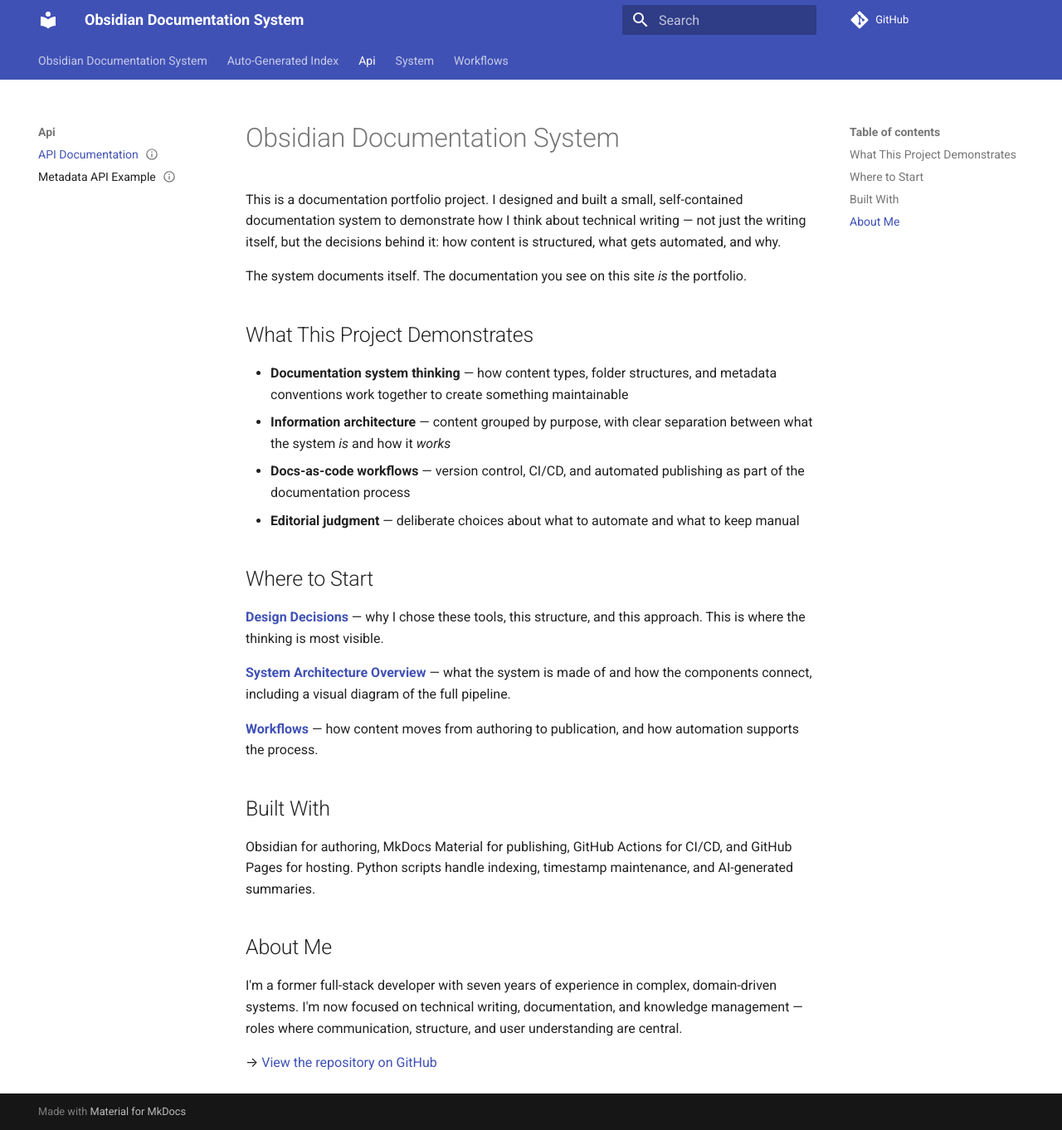
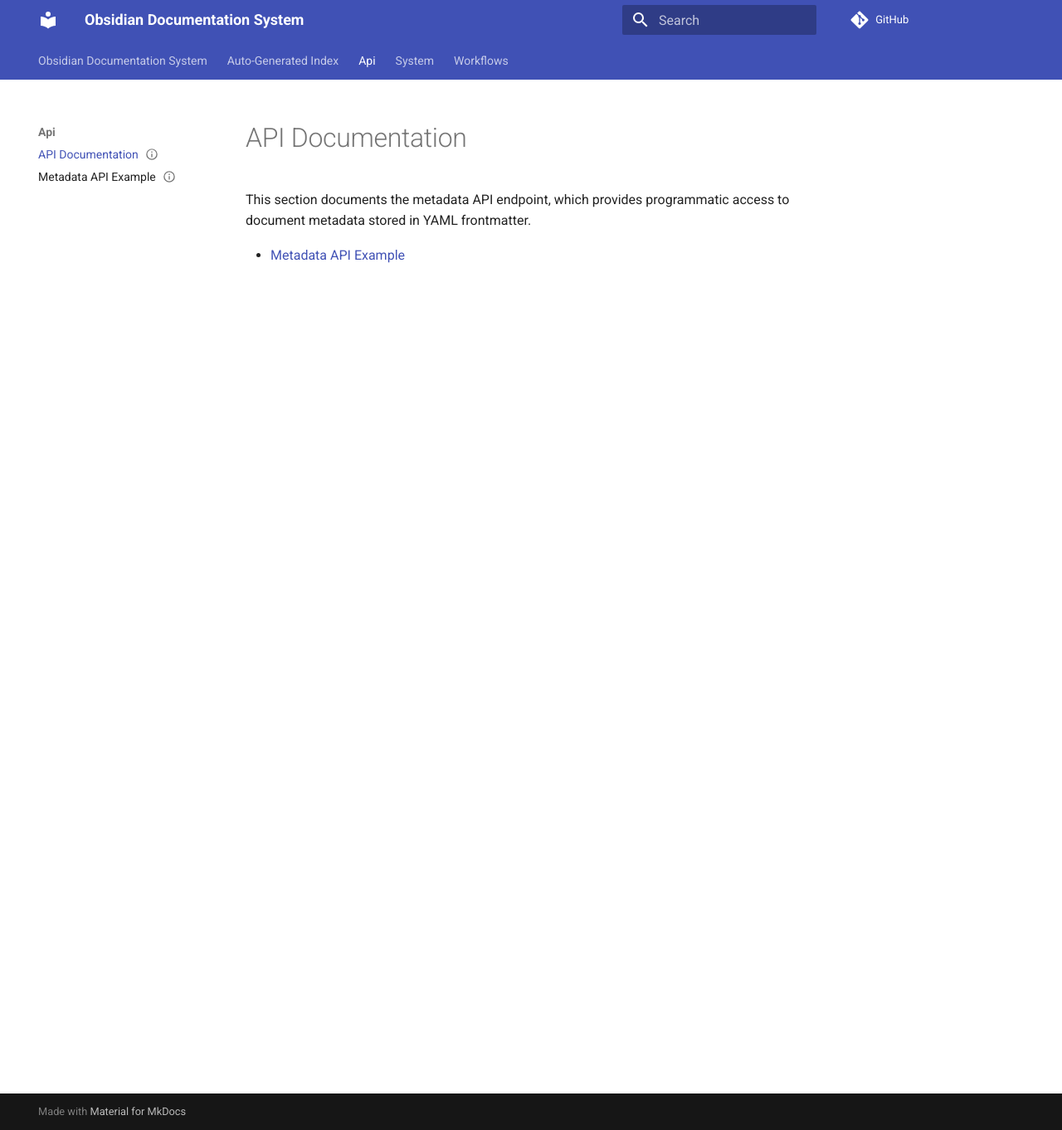
Before and after one commit to Giulia007/obsidian-docsystem, an MkDocs documentation site: the page built from docs/api/index.md, in a window 1280 px wide and 1362 px high. Shown: the whole window at 83% size. Built offline with MkDocs 1.6.1 and Material for MkDocs 9.7.7, drawn with Linux system fonts in a browser that asks for light colours; comment, search, counter and statistics services are not loaded.

Commit message:
Fix wrong changes on API index section

```diff
--- a/docs/api/index.md
+++ b/docs/api/index.md
@@ -3,33 +3,8 @@
 status: published
 updated: 2026-03-04T17:55
 ---
-# Obsidian Documentation System
 
-This is a documentation portfolio project. I designed and built a small, self-contained documentation system to demonstrate how I think about technical writing — not just the writing itself, but the decisions behind it: how content is structured, what gets automated, and why.
 
-The system documents itself. The documentation you see on this site *is* the portfolio.
+This section documents the metadata API endpoint, which provides programmatic access to document metadata stored in YAML frontmatter.
 
-## What This Project Demonstrates
-
-- **Documentation system thinking** — how content types, folder structures, and metadata conventions work together to create something maintainable
-- **Information architecture** — content grouped by purpose, with clear separation between what the system *is* and how it *works*
-- **Docs-as-code workflows** — version control, CI/CD, and automated publishing as part of the documentation process
-- **Editorial judgment** — deliberate choices about what to automate and what to keep manual
-
-## Where to Start
-
-**[Design Decisions](system/Design Decisions.md)** — why I chose these tools, this structure, and this approach. This is where the thinking is most visible.
-
-**[System Architecture Overview](system/System Architecture Overview.md)** — what the system is made of and how the components connect, including a visual diagram of the full pipeline.
-
-**[Workflows](workflows/)** — how content moves from authoring to publication, and how automation supports the process.
-
-## Built With
-
-Obsidian for authoring, MkDocs Material for publishing, GitHub Actions for CI/CD, and GitHub Pages for hosting. Python scripts handle indexing, timestamp maintenance, and AI-generated summaries.
-
-## About Me
-
-I'm a former full-stack developer with seven years of experience in complex, domain-driven systems. I'm now focused on technical writing, documentation, and knowledge management — roles where communication, structure, and user understanding are central.
-
-→ [View the repository on GitHub](https://github.com/Giulia007/obsidian-docsystem)
+- [Metadata API Example](Metadata%20API%20Example.md)
```
